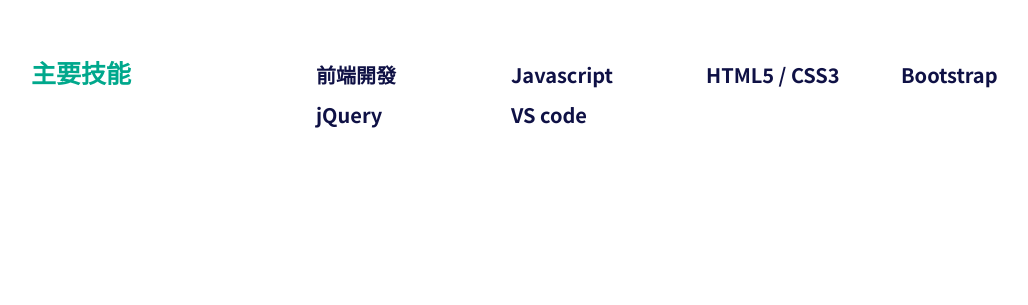
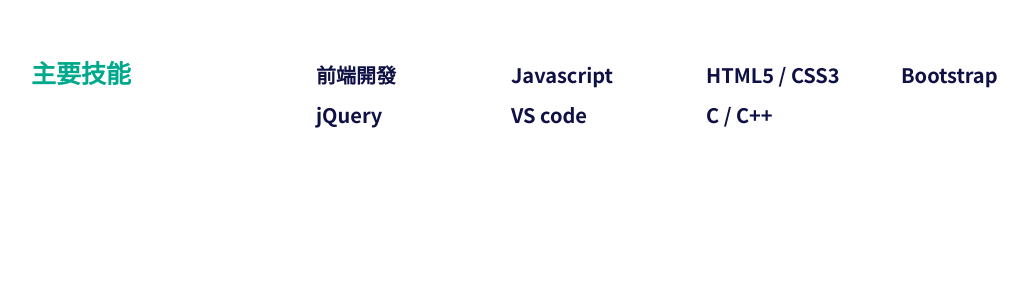
Before and after one commit to wangericwang/Personal_Websit, a plain HTML site: page html/about.html in a window 1280 px wide. Shown: the part 1545-1850 px from the top of the page, without its empty margins (54-1082 px from the left). Drawn offline with Linux system fonts and the light colour scheme; files whose address does not match are found by name; a web font is replaced by a local one.

Commit message:
Update about.html

```diff
--- a/html/about.html
+++ b/html/about.html
@@ -122,6 +122,8 @@
                         </div>
                         <div class="inner wow fadeInUp col-lg-3">
                             HTML5 / CSS3
+                            <br>
+                            C / C++
                         </div>
                         <div class="inner wow fadeInUp col-lg-3">
                             Bootstrap
```
